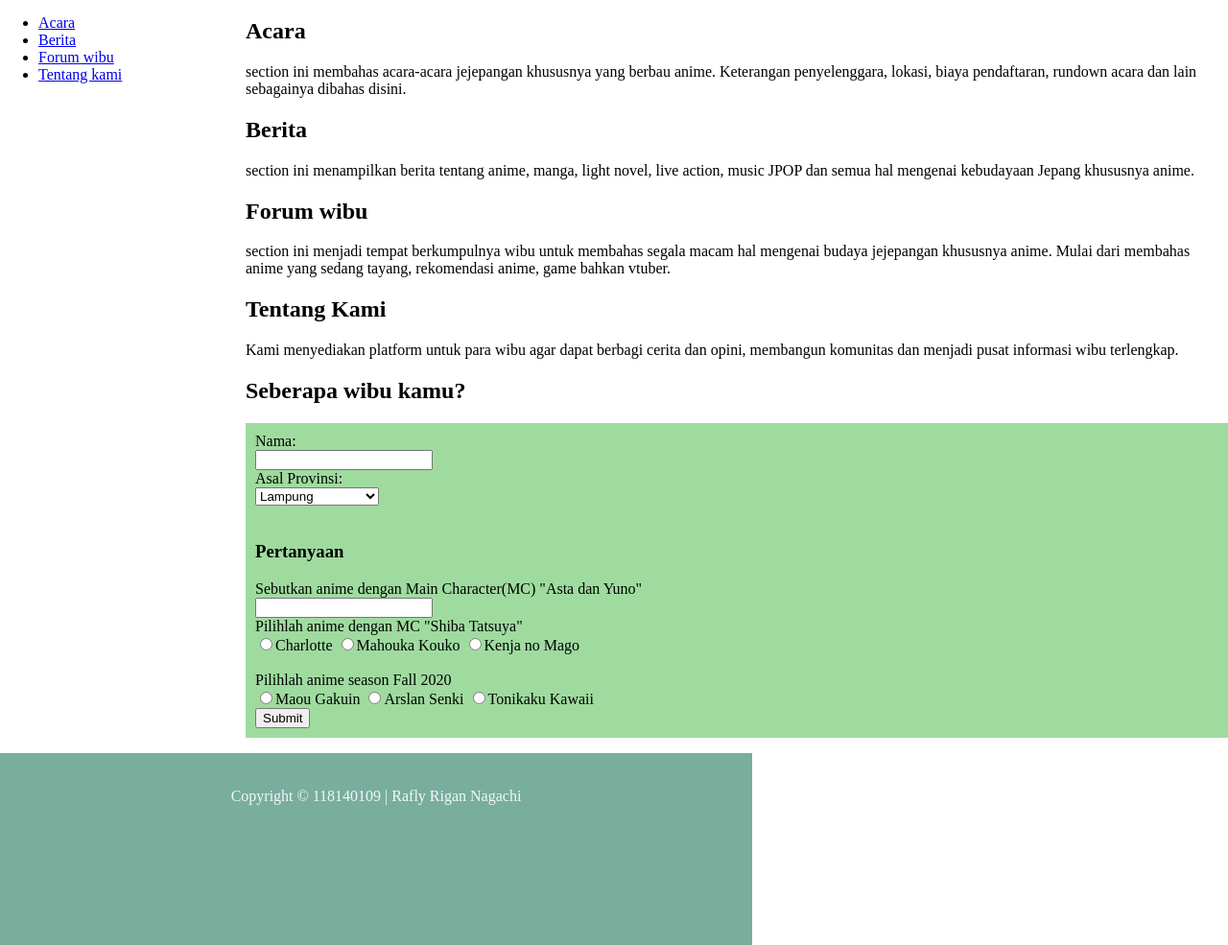
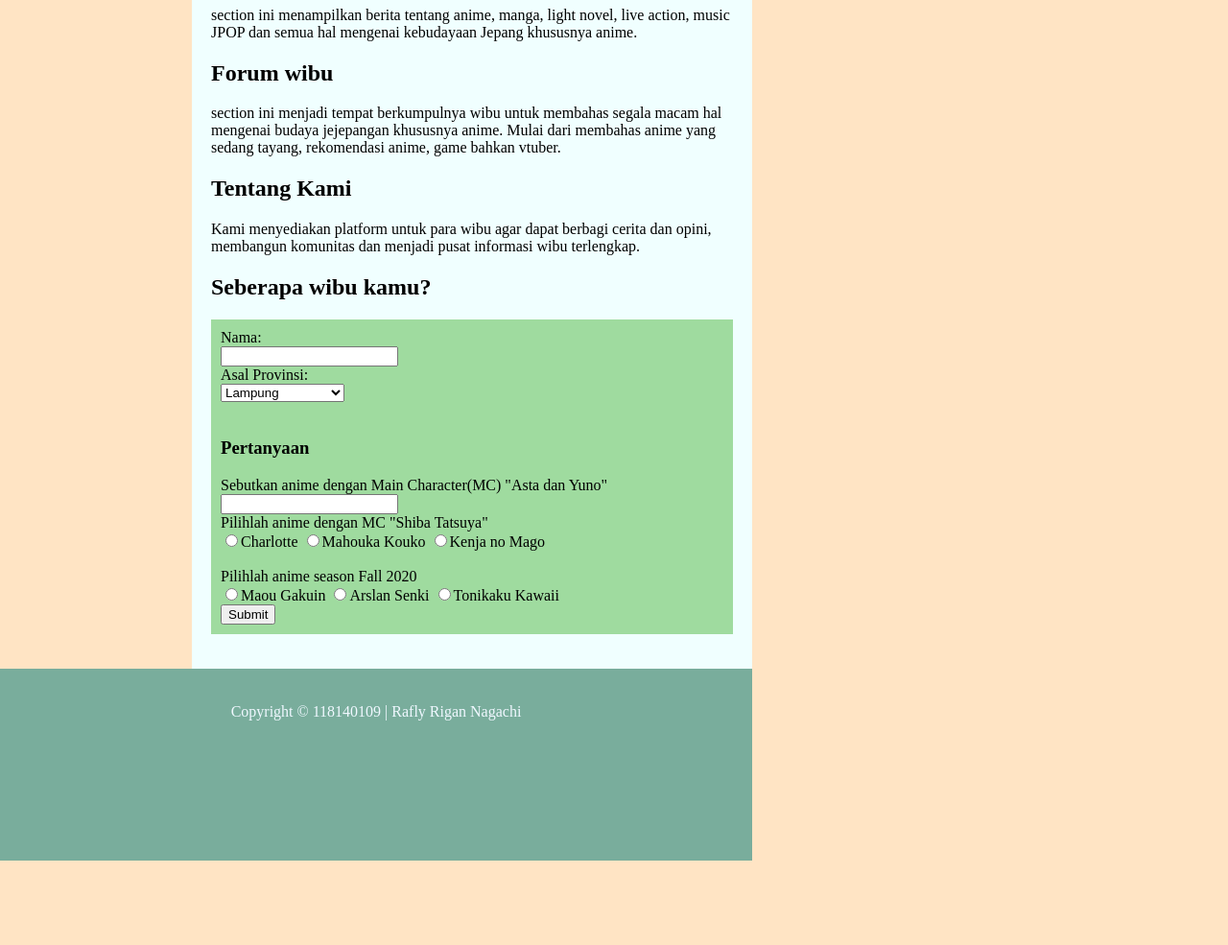
Before and after one commit to raflynagachi/118140109_A2, a PHP site: page /tugas1.html in a window 1280 px wide. Shown: the part 401-1386 px from the top of the page at 96% size. After the commit the page ends 1298 px from the top, so only its background shows below. Run offline with PHP 8.4, Linux system fonts and the light colour scheme.

Commit message:
add more style

```diff
--- a/style_tugas1.css
+++ b/style_tugas1.css
@@ -7,21 +7,30 @@ body{
     padding: 0px;
     overflow: auto;
     top: 0px;
+    background-color: bisque;
 }
 
 #jumbotron{
-    width: 100%;
-    height: 400px;
+    width: 784px;
+    height: 200px;
     background: url(https://assets3.thrillist.com/v1/image/2813543/size/gn-gift_guide_variable_c.jpg);
     background-size: cover;
 }
 
 .kolom1{
+    position: relative;
     float: left;
-    width: 20%;
+    height: auto;
+    background-color: bisque;
+    width: 200px;
+    padding: 10px;
 }
 
 .kolom2{
-    float: right;
-    width: 80%;
+    position: relative;
+    float: left;
+    height: auto;
+    background-color: azure;
+    width: 584px;
+    padding: 20px;
 }
```
